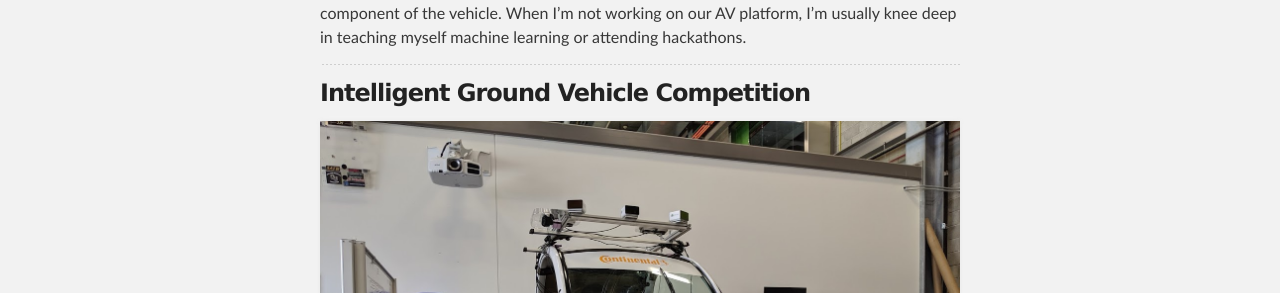
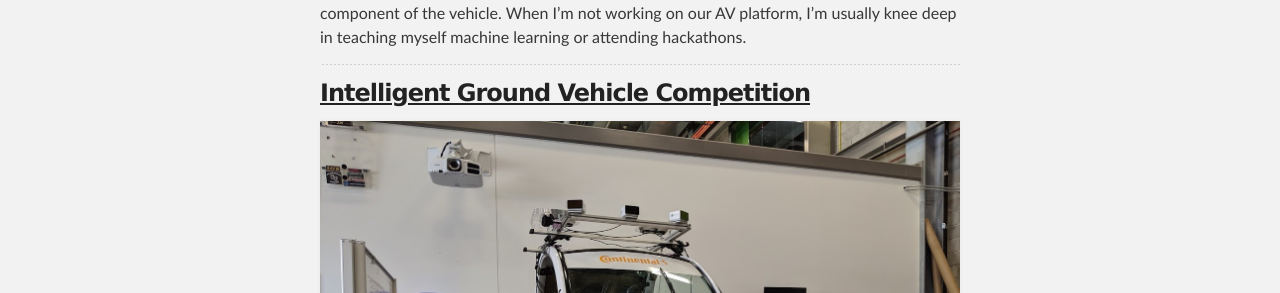
Before and after one commit to John-Brooks/john-brooks.github.io, a Jekyll site: the page built from index.md, in a window 1280 px wide. Shown: the part 443-736 px from the top of the page. Built offline with Jekyll 4.4.1, drawn with Linux system fonts in a browser that asks for light colours; our own code applies the rules of GitHub Pages for plain Markdown files.

Commit message:
center daydream, create header 3 seperation

```diff
--- a/_sass/jekyll-theme-slate.scss
+++ b/_sass/jekyll-theme-slate.scss
@@ -74,10 +74,11 @@ h2 {
 
 h3 {
   font-size: 24px;
+  text-decoration: underline;
 }
 
 h4 {
-  font-size: 21px;
+  font-size: 20px;
 }
 
 h5 {
--- a/index.md
+++ b/index.md
@@ -86,9 +86,9 @@ After the 2019 competition year it was clear that our platform had a problem. El
 
 At the Grizzhacks 2 competition our team won first place overall and best mobile hack. I wrote the algorithm for detecting the driver's blink rate using a Haar Cascades in OpenCV and tracking the deviation of brightness of the detected eyes. Peaks in brightness detected by a spike in the standard deviation of overall greyscale values triggered a detected blink.
 
-![image](/assets/images/daydream.jpg)
-
 <p align="center">
+	<img src="/assets/images/daydream.jpg">
+<br>
 	<a href="https://devpost.com/software/daydream-detector-aka-anti-sleep-5000">DevPost</a>
 </p>
 
```
